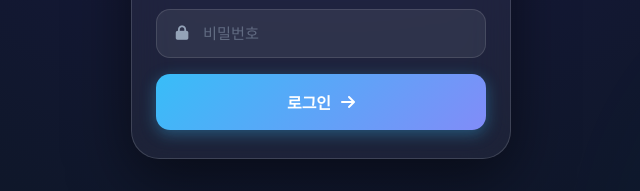
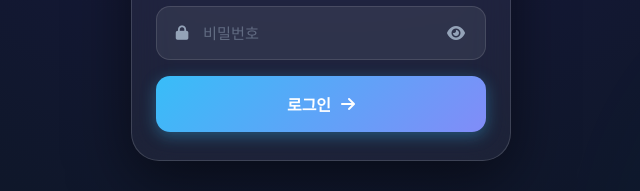
Before and after one commit to namgun0502/water, a plain HTML site: page index.html in a window 1280 px wide. Shown: the part 462-653 px from the top of the page, 319-959 px from the left. Drawn offline with nearby package versions, Linux system fonts and the light colour scheme.

Commit message:
feat: add password visibility toggle (eye icon) for login and signup forms

```diff
--- a/app.js
+++ b/app.js
@@ -607,6 +607,27 @@ async function handleSignupAction() {
     await window._authManager.handleSignup();
 }
 
+// 비밀번호 보이기/숨기기 토글 전역 함수
+function togglePasswordVisibility(inputId, btnEl) {
+    const input = document.getElementById(inputId);
+    if (!input) return;
+
+    const icon = btnEl.querySelector('i');
+    if (input.type === 'password') {
+        input.type = 'text';
+        if (icon) {
+            icon.classList.remove('fa-eye');
+            icon.classList.add('fa-eye-slash');
+        }
+    } else {
+        input.type = 'password';
+        if (icon) {
+            icon.classList.remove('fa-eye-slash');
+            icon.classList.add('fa-eye');
+        }
+    }
+}
+
 // 로그인 성공 후 이어서/새로 시작 선택 및 게임 초기화
 async function startGameAfterAuth(user, isNewUser = false) {
     const authManager = window._authManager;
--- a/index.html
+++ b/index.html
@@ -48,6 +48,9 @@
                 <div class="auth-input-group">
                     <i class="fa-solid fa-lock"></i>
                     <input type="password" id="login-password" class="auth-input" placeholder="비밀번호" autocomplete="current-password">
+                    <button type="button" class="password-toggle-btn" onclick="togglePasswordVisibility('login-password', this)" title="비밀번호 보기/숨기기">
+                        <i class="fa-solid fa-eye"></i>
+                    </button>
                 </div>
                 <p id="login-error" class="auth-error hidden"></p>
                 <button type="button" id="btn-login" class="auth-submit-btn" onclick="handleLoginAction()">
@@ -69,6 +72,9 @@
                 <div class="auth-input-group">
                     <i class="fa-solid fa-lock"></i>
                     <input type="password" id="signup-password" class="auth-input" placeholder="비밀번호 (6자리 이상)" autocomplete="new-password">
+                    <button type="button" class="password-toggle-btn" onclick="togglePasswordVisibility('signup-password', this)" title="비밀번호 보기/숨기기">
+                        <i class="fa-solid fa-eye"></i>
+                    </button>
                 </div>
                 <p id="signup-error" class="auth-error hidden"></p>
                 <button type="button" id="btn-signup" class="auth-submit-btn" onclick="handleSignupAction()">
--- a/style.css
+++ b/style.css
@@ -769,6 +769,30 @@ html, body {
 }
 .auth-input::placeholder { color: rgba(148, 163, 184, 0.5); }
 
+/* 비밀번호 보기/숨기기 토글 버튼 */
+.password-toggle-btn {
+    background: none;
+    border: none;
+    outline: none;
+    color: var(--text-muted);
+    cursor: pointer;
+    padding: 4px;
+    display: flex;
+    align-items: center;
+    justify-content: center;
+    transition: color 0.2s ease, transform 0.1s ease;
+}
+.password-toggle-btn:hover {
+    color: #38bdf8;
+}
+.password-toggle-btn:active {
+    transform: scale(0.9);
+}
+.password-toggle-btn i {
+    font-size: 1rem;
+    pointer-events: none;
+}
+
 /* 오류 메시지 */
 .auth-error {
     font-size: 0.8rem;
```
